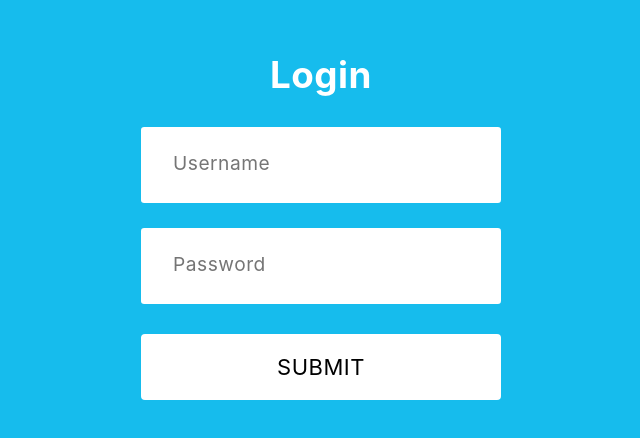
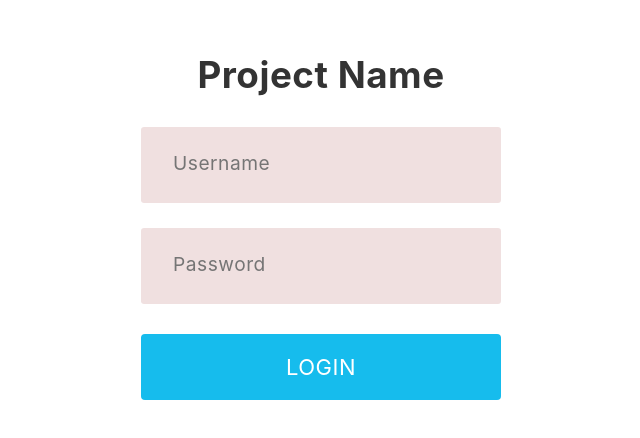
Before and after one commit to abassey/delta-hacks-7, a React (Create React App) app: page / in a window 1280 px wide. Shown: the part 172-610 px from the top of the page, without its empty margins (319-959 px from the left). Built offline with nearby package versions, Linux system fonts and the light colour scheme.

Commit message:
design changes

```diff
--- a/src/App.css
+++ b/src/App.css
@@ -41,7 +41,7 @@
   }
 
   .meanie {
-    color: white;
+    color: rgb(255, 70, 70);
     text-align: center;
   }
 
@@ -222,7 +222,7 @@
   .wrapper {
     height: 100vh;
       width: 100%;
-    background: rgba(22,188,237,1);
+    background: rgb(255, 255, 255);
 
     display: flex;
     justify-content: center;
@@ -235,7 +235,7 @@
       margin: 0 auto;
     padding: 1.5rem 2rem;
     border-radius: 0.2rem;
-    background-color: rgb(255, 255, 255);
+    background-color: rgb(240, 224, 224);
     border: none;
     width: 90%;
     display: block;
@@ -251,7 +251,7 @@
 
   .title {
     text-align: center;
-    color: white;
+    color: #333;
     margin-bottom: 30px;
     width: 100%;
     font-size: 2.3em;;
@@ -260,8 +260,8 @@
   .button {
     border-radius: 4px;
     border: none;
-    background-color: white;
-    color: black;
+    background-color: rgba(22,188,237,1);
+    color: rgb(255, 255, 255);
     text-align: center;
     text-transform: uppercase;
     font-size: 22px;
--- a/src/components/LoginForm.jsx
+++ b/src/components/LoginForm.jsx
@@ -20,20 +20,20 @@ const LoginForm = () => {
       window.location.reload();
       setError('');
     } catch (err) { //error => try with new username/password
-      setError(<div className="meanie"> Oops, incorrect credentials. </div>);
+      setError(<div className="meanie"> Oops, incorrect credentials! </div>);
     }
   };
 
   return (
     <div className="wrapper">
       <div className="form">
-        <h1 className="title">Login</h1>
+        <h1 className="title">Project Name</h1>
         <form onSubmit={handleSubmit}>
           <input type="text" value={username} onChange={(e) => setUsername(e.target.value)} className="input" placeholder="Username" required />
           <input type="password" value={password} onChange={(e) => setPassword(e.target.value)} className="input" placeholder="Password" required />
           <div align="center">
             <button type="submit" className="button">
-              <span>Submit</span>
+              <span>Login</span>
             </button>
           </div>
         </form>
```
